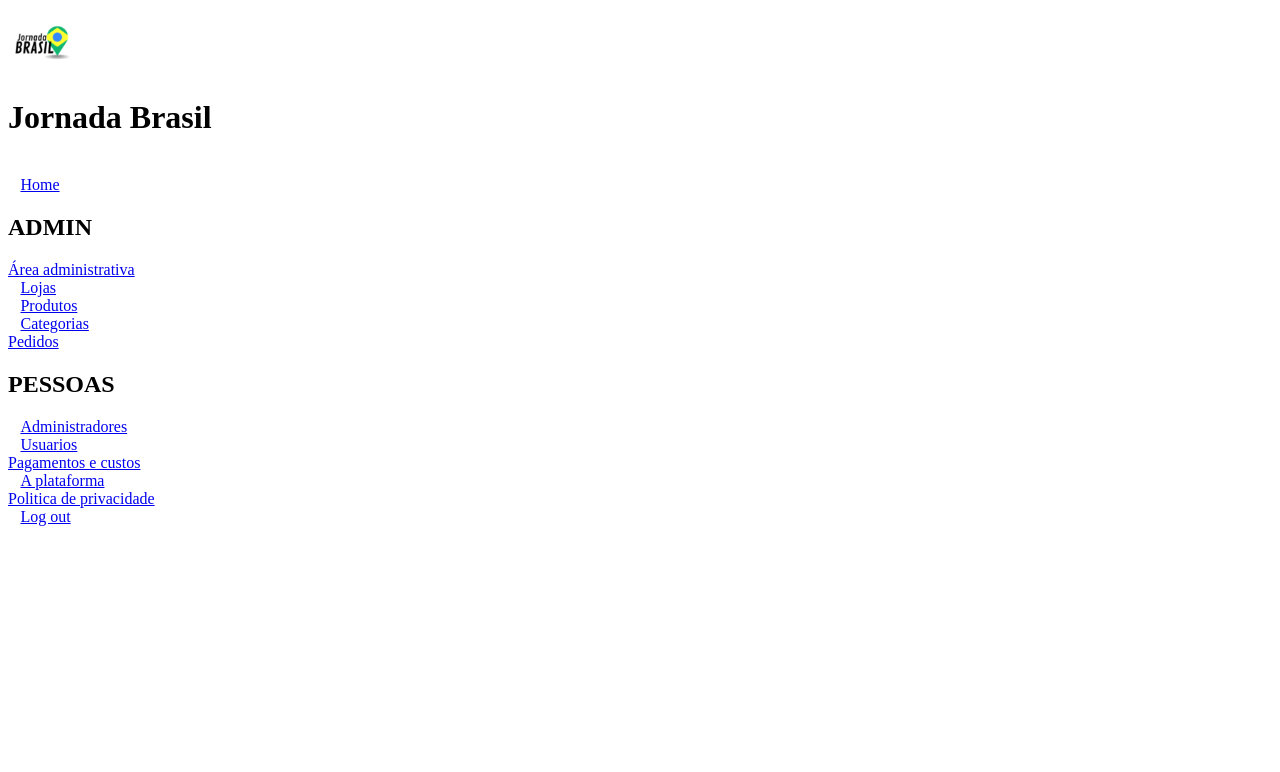
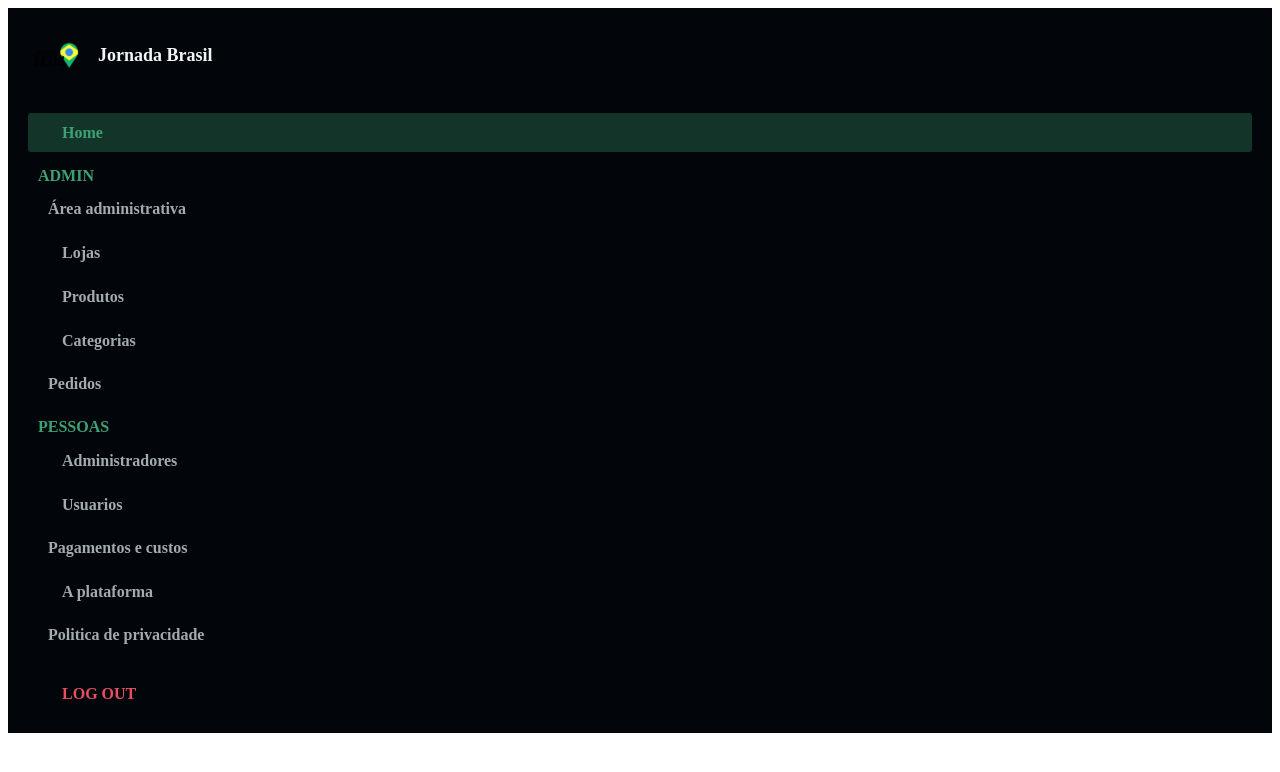
Before and after one commit to anderleyson/jornadaBrasil, a React (Create React App) app in the folder dashboardadmin/: page / in a window 1280 px wide. Shown: the top 772 px of the page. Built offline with nearby package versions, Linux system fonts and the light colour scheme.

Commit message:
Css do Sidebar

```diff
--- a/dashboardadmin/src/components/sidebar/Sidebar.css
+++ b/dashboardadmin/src/components/sidebar/Sidebar.css
@@ -0,0 +1,114 @@
+#sidebar {
+  background: #020509;
+  grid-area: sidebar;
+  overflow-y: auto;
+  padding: 20px;
+  -webkit-transition: all 0.5s;
+  transition: all 0.5s;
+}
+
+.sidebar__title {
+  display: flex;
+  justify-content: space-between;
+  align-items: center;
+  color: #f3f4f6;
+  margin-bottom: 30px;
+}
+
+.sidebar__img {
+  display: flex;
+  align-items: center;
+}
+
+.sidebar__title > div > img {
+  width: 55px;
+  object-fit: contain;
+}
+
+.sidebar__title > div > h1 {
+  font-size: 18px;
+  display: inline;
+  margin-left: 15px;
+}
+
+.sidebar__title > i {
+  font-size: 18px;
+  display: none;
+}
+
+.sidebar__menu > h2 {
+  color: #3ea175;
+  font-size: 16px;
+  margin-top: 15px;
+  margin-bottom: 5px;
+  padding: 0 10px;
+  font-weight: 700;
+}
+
+.sidebar__link{
+  color: #f3f4f6;
+  padding: 10px;
+  border-radius: 3px;
+  margin-bottom: 5px;
+
+}
+
+.active_menu_link{
+  background: rgba(62, 161, 117, 0.3);
+  color: #3ea175;
+}
+
+.active_menu_link a {
+  color: #3ea175 !important;
+}
+
+.sidebar__link > a {
+  text-decoration: none;
+  color: #a5aaad;
+  font-weight: 700;
+}
+
+.sidebar__link a:focus{
+  padding: 7px;
+  background: rgba(62, 161, 117, 0.3);
+  border-radius: 3px;
+}
+
+.sidebar__link > i{
+  margin-right: 10px;
+  font-size: 18px;
+}
+
+.sidebar__logout {
+  margin-top: 20px;
+  padding: 10px;
+  color: #e65061;
+}
+
+.sidebar__logout > a {
+  text-decoration: none;
+  color: #e65061;
+  font-weight: 700;
+  text-transform: uppercase;
+}
+
+.sidebar__logout > i {
+  margin-right: 10px;
+  font-size: 18px;
+}
+
+.sidebar-responsive {
+  display: inline !important;
+  z-index: 9999 !important;
+  left: 0 !important;
+  position: absolute;
+}
+
+@media only screen and (max-width: 978px){
+  #sidebar {
+    display: none;
+  }
+  .sidebar__title > i {
+    display: inline;
+  }
+}
--- a/dashboardadmin/src/components/sidebar/Sidebar.js
+++ b/dashboardadmin/src/components/sidebar/Sidebar.js
@@ -4,7 +4,7 @@
 const Sidebar = ({ sidebarOpen, closeSidebar }) => {
   return (
     <div className={sidebarOpen ? 'sidebar-responsive' : ''} id="sidebar">
-      <div className="sidebar__tutle">
+      <div className="sidebar__title">
         <div className="sidebar__img">
           <img src={logo} alt="logo" />
           <h1>Jornada Brasil</h1>
@@ -64,7 +64,7 @@
           <i className="fa fa-file-text"></i>
           <a href="#">Politica de privacidade</a>
         </div>
-        <div className="logout">
+        <div className="sidebar__logout">
           <i className="fa fa-power-off"></i>
           <a href="#">Log out</a>
         </div>
--- a/dashboardadmin/src/index.css
+++ b/dashboardadmin/src/index.css
@@ -2,22 +2,22 @@
 
 /* Estilização da Scrollbars */
 
-::-webkit-scrollbar{
+::webkit-scrollbar {
   width: 5px;
   height: 6px;
 }
 
-::-webkit-scrollbar-track{
+::webkit-scrollbar-track {
   box-shadow: inset 0 0 5px #a5aaad;
   border-radius: 10px;
 }
 
-::-webkit-scrollbar-thumb{
+::webkit-scrollbar-thumb {
   background: #3ea175;
   border-radius: 10px;
 }
 
-::-webkit-scrollbar-thumb:hover{
+::webkit-scrollbar-thumb:hover {
   background: #a5aaad;
 }
 
@@ -69,14 +69,14 @@
   grid-template-columns: 0.8fr repeat(3, 1fr);
   grid-template-rows: 0.2fr 3fr;
   grid-template-areas:
-  'sidebar nav nav nav'
-  'sidebar main main main';
+  "sidebar nav nav nav"
+  "sidebar main main main";
 }
 
 @media only screen and (max-width: 978px){
   .container{
     grid-template-columns: 1fr;
     grid-template-rows: 0.2fr 3fr;
-    grid-template-areas: "nar" "main";
+    grid-template-areas: "nav" "main";
   }
 }
```
